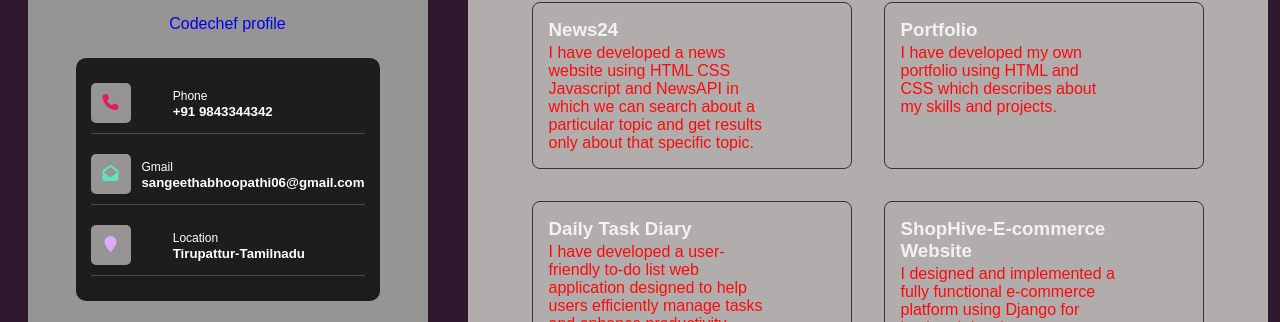
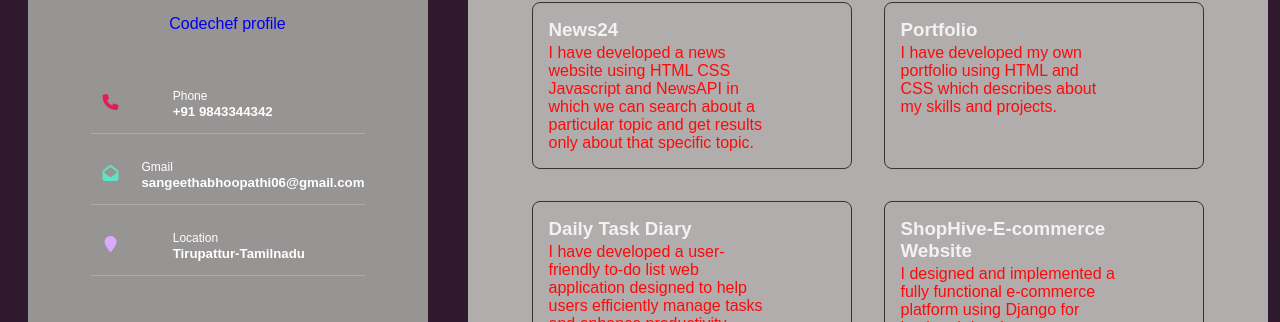
Before and after one commit to sangeetha-bhoopathi/Portfolio-Sangeetha.com, a plain HTML site: page index.html in a window 1280 px wide. Shown: the part 258-580 px from the top of the page. Drawn offline with Linux system fonts and the light colour scheme.

Commit message:
Update style.css

```diff
--- a/style.css
+++ b/style.css
@@ -94,7 +94,7 @@ body{
     border:1px solid rgba(255,255,255,0.3);
 }
 .profile-details .contact-info{
-    background-color: #1d1d1d;
+    background-color:#979494;
     padding: 15px;
     border-radius: 10px;
     width: 100%;
```
